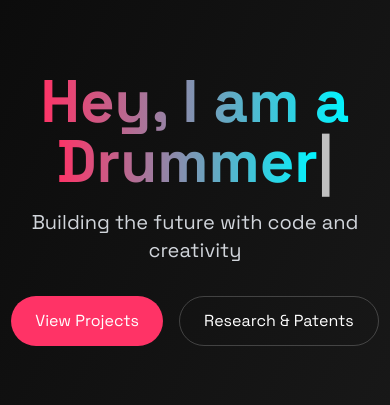
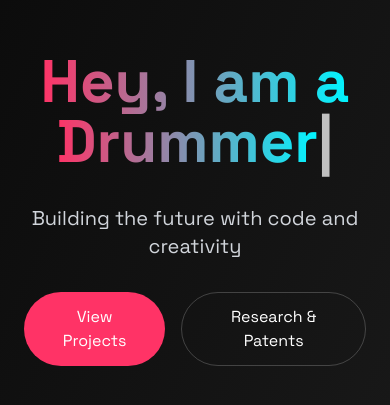
Before and after one commit to arukh281/personal-website, a Next.js app: page / in a window 390 px wide. Shown: the part 213-618 px from the top of the page. Built offline with nearby package versions, Linux system fonts and the light colour scheme.

Commit message:
size issue fixed

```diff
--- a/app/globals.css
+++ b/app/globals.css
@@ -10,13 +10,18 @@
 
 @layer base {
     body {
-        @apply bg-dark text-white;
+        @apply bg-dark text-white min-h-screen overflow-x-hidden;
     }
 }
 
 @layer components {
     .section {
-        @apply h-screen w-full snap-start flex items-center justify-center relative overflow-hidden;
+        @apply min-h-screen w-full snap-start flex items-center justify-center relative overflow-hidden px-6 md:px-8 lg:px-12 py-12 md:py-16 lg:py-20;
+        max-width: 100vw;
+    }
+
+    .section > div {
+        @apply w-full max-w-7xl mx-auto space-y-8 md:space-y-12;
     }
 
     .gradient-text {
@@ -32,7 +37,7 @@
     }
 
     .card {
-        @apply bg-dark-light p-6 rounded-xl border border-white/10 hover:border-primary/50 transition-all duration-300;
+        @apply bg-dark-light p-6 md:p-8 rounded-xl border border-white/10 hover:border-primary/50 transition-all duration-300;
     }
 }
 
@@ -52,4 +57,10 @@
 /* Smooth scrolling */
 html {
     scroll-behavior: smooth;
+    overflow-x: hidden;
 }
+
+/* Ensure content stays within viewport */
+#projects, #ongoing, #research {
+    @apply overflow-x-hidden;
+}
```
